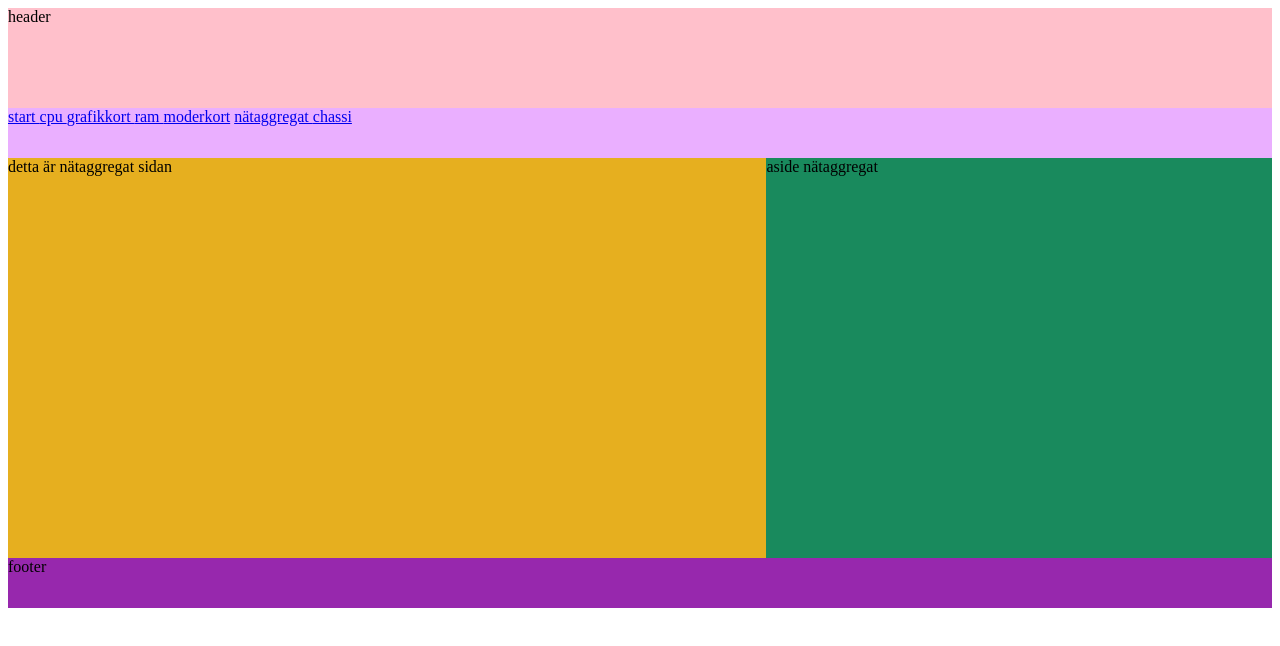
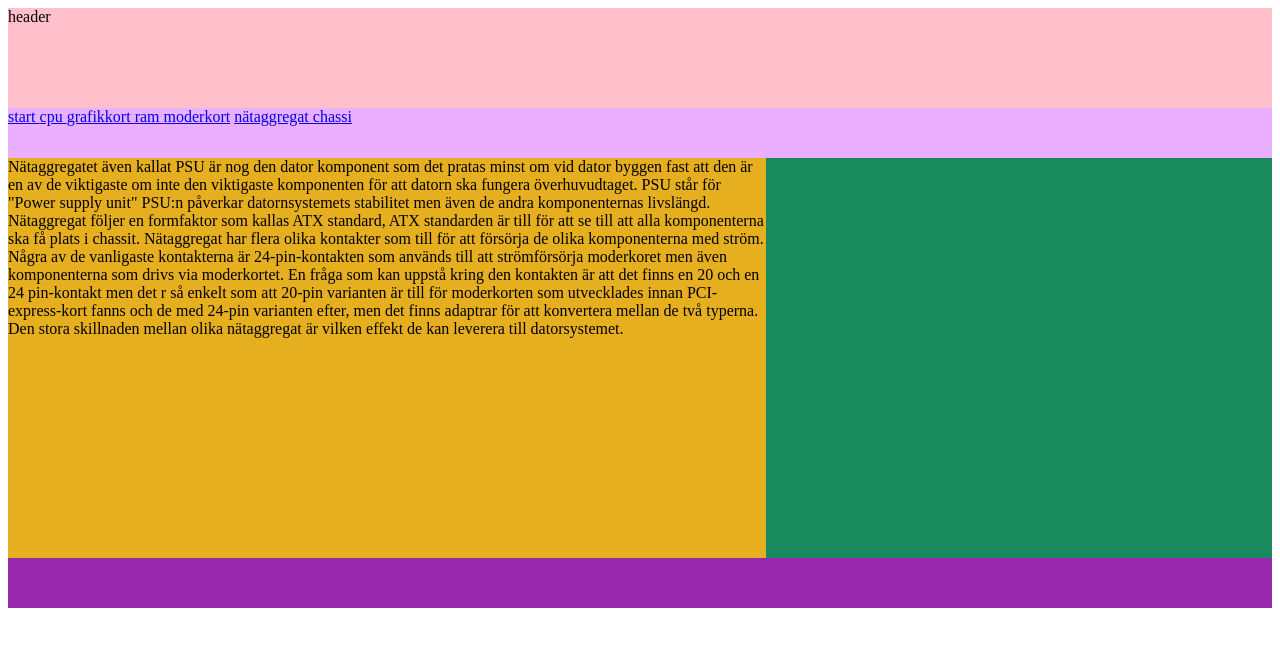
Before and after one commit to Shepe-bit/Shepe-bit.github.io, a plain HTML site: page nätaggregat.html in a window 1280 px wide. Drawn offline with Linux system fonts and the light colour scheme.

Commit message:
AVAVAVAVAVAV

```diff
--- a/nätaggregat.html
+++ b/nätaggregat.html
@@ -21,10 +21,28 @@
 
       </nav>
       <div id="container">
-        <main> detta är nätaggregat sidan </main>
-        <aside> aside nätaggregat </aside>
+        <main> Nätaggregatet även kallat PSU är nog den dator komponent
+               som det pratas minst om vid dator byggen fast att den är en
+               av de viktigaste om inte den viktigaste komponenten för att
+               datorn ska fungera överhuvudtaget. PSU står för "Power supply unit"
+               PSU:n påverkar datornsystemets stabilitet men även de andra
+               komponenternas livslängd. Nätaggregat följer en formfaktor som kallas
+               ATX standard,  ATX standarden är till för att se till att alla komponenterna
+               ska få plats i chassit. Nätaggregat har flera olika kontakter som till
+               för att försörja de olika komponenterna med ström. Några av de vanligaste
+               kontakterna är 24-pin-kontakten som används till att strömförsörja
+               moderkoret men även komponenterna som drivs via moderkortet.
+               En fråga som kan uppstå kring den kontakten är att det finns en
+               20 och en 24 pin-kontakt men det r så enkelt som att 20-pin varianten
+               är till för moderkorten som utvecklades innan PCI-express-kort fanns
+               och de med 24-pin varianten efter, men det finns adaptrar för att konvertera
+               mellan de två typerna. Den stora skillnaden mellan olika nätaggregat är
+               vilken effekt de kan leverera till datorsystemet.
+
+         </main>
+        <aside>  </aside>
       </div>
-      <footer> footer </footer>
+      <footer>  </footer>
     </div>
 
   </body>
```
